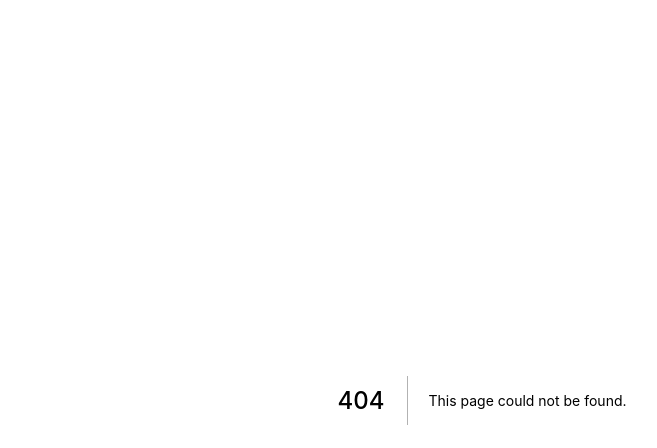
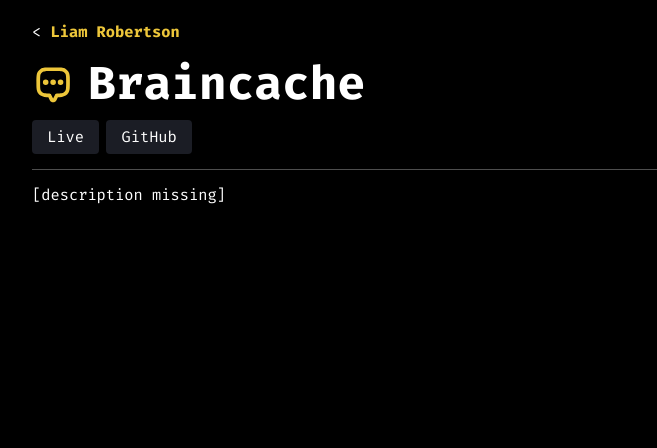
Before and after one commit to repercussive/liamrobertson, a Next.js app: page /projects/braincache in a window 1280 px wide. Before the commit this address had no page. Shown: the top 448 px of the page, without its empty margins (158-815 px from the left). Built offline with nearby package versions, Linux system fonts and the light colour scheme.

Commit message:
✨ add page links for selected projects

```diff
--- /dev/null
+++ b/components/page/projects/ProjectPageLayout.tsx
@@ -0,0 +1,101 @@
+import { FC, useContext, useEffect } from 'react'
+import { EntranceAnimationContext } from 'pages/_app'
+import { styled } from '@/styles/stitches.config'
+import SectionWrapper from '@/components/modular/SectionWrapper'
+import Text from '@/components/modular/Text'
+import Spacer from '@/components/modular/Spacer'
+import Divider from '@/components/modular/Divider'
+import Flex from '@/components/modular/Flex'
+import Icon from '@/components/modular/Icon'
+import Link from 'next/link'
+import Head from 'next/head'
+
+interface Props {
+  name: string,
+  icon: () => JSX.Element,
+  liveUrl: string,
+  githubUrl: string
+}
+
+const ProjectPageLayout: FC<Props> = ({ name, icon, liveUrl, githubUrl, children }) => {
+  const { setShowEntranceAnimation } = useContext(EntranceAnimationContext)
+
+  useEffect(() => {
+    setShowEntranceAnimation(false)
+  }, [])
+
+  return (
+    <main>
+      <SectionWrapper css={{ opacity: 0, animation: 'fade-in forwards 500ms' }}>
+        <Head><title>Projects // {name}</title></Head>
+        <Spacer mb="$4" bp1={{ mb: '$6' }} />
+        <BackLink />
+        <Spacer mb="$4" />
+        <Flex align="center">
+          <Spacer mr="$2" />
+          <Icon
+            icon={icon}
+            css={{ color: '$accent', fontSize: '1.25rem', '@bp1': { fontSize: '1.75rem' }, pointerEvents: 'none' }}
+          />
+          <Spacer mr="$4" bp1={{ mr: '$6' }} />
+          <ProjectHeading>{name}</ProjectHeading>
+        </Flex>
+        <Spacer mb="$2" />
+        <Flex>
+          <ProjectLink href={liveUrl}>Live</ProjectLink>
+          <Spacer mr="$2" />
+          <ProjectLink href={githubUrl}>GitHub</ProjectLink>
+        </Flex>
+        <Spacer mb="$4" />
+        <Divider />
+        <Spacer mb="$4" />
+        {children}
+      </SectionWrapper>
+    </main>
+  )
+}
+
+const BackLink = () => {
+  return (
+    <Link href="/" passHref>
+      <a>
+        <span aria-hidden>{'< '}</span>
+        <Text as="span" css={{ color: '$accent', fontWeight: 'bold' }}>Liam Robertson</Text>
+      </a>
+    </Link>
+  )
+}
+
+const ProjectLink: FC<{ href: string }> = ({ href, children }) => {
+  return (
+    <Link href={href} passHref>
+      <Text
+        as="a"
+        css={{
+          bg: '$banner',
+          padding: '$2 $4',
+          borderRadius: '4px',
+          '&:hover, &:focus': {
+            bg: '$accent',
+            color: '$bg !important',
+            outline: 'none'
+          }
+        }}
+      >
+        {children}
+      </Text>
+    </Link>
+  )
+}
+
+const ProjectHeading = styled('h1', {
+  fontSize: '2rem',
+  '@bp1': {
+    fontSize: '3rem'
+  },
+  '@media screen and (max-width: 300px)': {
+    fontSize: '1.75rem'
+  }
+})
+
+export default ProjectPageLayout
--- /dev/null
+++ b/pages/projects/braincache.tsx
@@ -0,0 +1,18 @@
+import ProjectPageLayout from '@/components/page/projects/ProjectPageLayout'
+import Text from '@/components/modular/Text'
+import SpeechBubbleIcon from '@/components/icons/SpeechBubbleIcon'
+
+const BraincachePage = () => {
+  return (
+    <ProjectPageLayout
+      name="Braincache"
+      icon={SpeechBubbleIcon}
+      liveUrl="https://braincache-react.pages.dev/"
+      githubUrl="https://github.com/repercussive/braincache-svelte"
+    >
+      <Text>[description missing]</Text>
+    </ProjectPageLayout>
+  )
+}
+
+export default BraincachePage
--- a/styles/globals.scss
+++ b/styles/globals.scss
@@ -56,6 +56,20 @@ p {
   line-height: 1.5rem;
 }
 
+a {
+  color: inherit;
+  text-decoration: none;
+  border-radius: 2px;
+  &:focus {
+    outline: solid 2px var(--color-text);
+    color: '$accent';
+    &:not(:focus-visible) {
+      outline: none;
+      color: inherit;
+    }
+  }
+}
+
 h1,
 h2,
 h3,
```
Also changed, not shown: components/page/index/ProjectsSection.tsx (+23 -10 lines), pages/projects/bookboard.tsx (added, +18 -0 lines), pages/projects/intentionist.tsx (added, +18 -0 lines).
